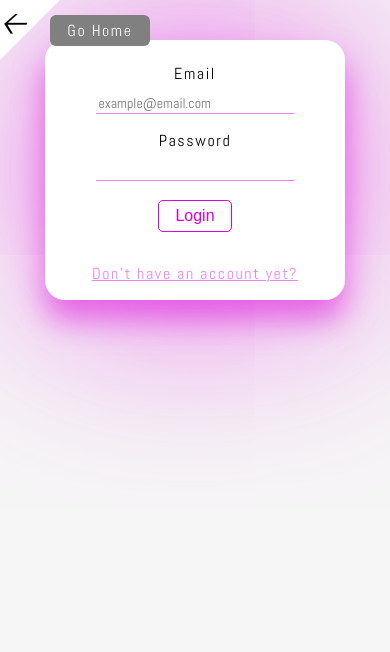
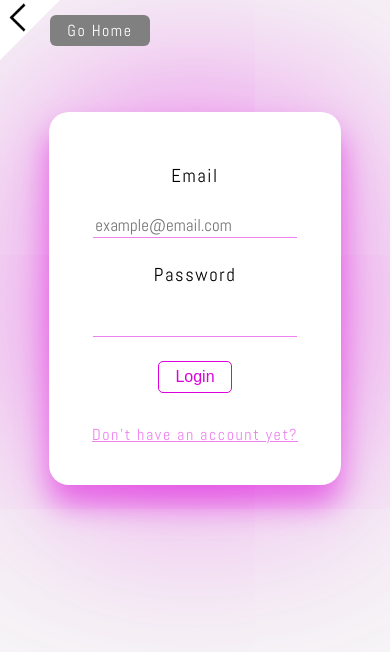
Before and after one commit to Lubomir-Stavrev/InstaBook, a React (Create React App) app: page /login in a window 390 px wide. Shown: the top 652 px of the page. Built offline with nearby package versions, Linux system fonts and the light colour scheme.

Commit message:
fixing landing, login and register design responsiveness

```diff
--- a/src/components/Auth/Auth.module.css
+++ b/src/components/Auth/Auth.module.css
@@ -1,4 +1,5 @@
-.formContainer {
+.formContainer,
+.formContainerLogin {
     text-align: center;
     background-color: #fff;
     border-radius: 20px;
@@ -12,6 +13,39 @@
     margin-top: calc(6rem - 56px);
     margin-right: 11.5vw;
     margin-left: 11.5vw;
+}
+
+.formContainerLogin {
+    padding-top: 2.5rem;
+    padding-bottom: 2.5rem;
+    margin-right: 12.5vw;
+    margin-left: 12.5vw;
+}
+
+.formContainerLogin .formDefault label {
+    text-align: center;
+    display: block;
+    font-size: calc(22pt - 8pt);
+    margin-top: calc(2rem - 20px);
+    margin-bottom: calc(2rem - 20px);
+}
+
+.formContainerLogin .inputDefault {
+    margin-top: 4.5%;
+    margin-bottom: 4.5%;
+    font-family: inherit;
+    border: 0;
+    outline: 0;
+    font-size: calc(1.5rem - 7px);
+    transition: border-color 0.2s;
+    -webkit-transition: border-color 0.2s;
+    -moz-transition: border-color 0.2s;
+    -ms-transition: border-color 0.2s;
+    -o-transition: border-color 0.2s;
+    width: calc(46% + 65px);
+    border-bottom: 1.5px solid #EE82EE;
+    color: #dc00dc;
+    background: none;
 }
 
 .authRedirect span {
@@ -38,10 +72,10 @@
     outline: 0;
     font-size: calc(1.5rem - 10px);
     transition: border-color 0.2s;
-    -webkit-transition: 22;
-    -moz-transition: 22;
-    -ms-transition: 22;
-    -o-transition: 22;
+    -webkit-transition: border-color 0.2s;
+    -moz-transition: border-color 0.2s;
+    -ms-transition: border-color 0.2s;
+    -o-transition: border-color 0.2s;
     width: calc(46% + 55px);
     border-bottom: 1.5px solid #EE82EE;
     color: #dc00dc;
@@ -78,9 +112,8 @@
     border-right: 60px solid transparent;
 }
 
-.goHomeButton i {
-    color: black;
-    font-size: 2rem;
+.goHomeButton img {
+    width: 35px;
     top: 0;
     left: 0;
     position: fixed;
@@ -113,3 +146,10 @@
 .goHomeButton:hover .tooltiptext {
     visibility: visible;
 }
+
+@media only screen and (max-width: 880px) {
+    .formContainer,
+    .formContainerLogin {
+        margin-top: 7rem;
+    }
+}
--- a/src/components/Auth/Login.js
+++ b/src/components/Auth/Login.js
@@ -3,6 +3,7 @@ import authStyle from "./Auth.module.css";
 import { Link } from "react-router-dom";
 import service from "../../server/services";
 import isStrongPassword from "validator/lib/isStrongPassword";
+import arrow from "../../images/goBackArrow.png";
 
 function Login({ history }) {
 	const [errorMessage, setErrorMessage] = useState("");
@@ -22,10 +23,10 @@ function Login({ history }) {
 		});
 	}
 	return (
-		<div className={authStyle.formContainer}>
+		<div className={authStyle.formContainerLogin}>
 			<div className={authStyle.goHomeButton}>
 				<Link to="/">
-					<i>🡠</i>
+					<img src={arrow} alt="" />
 				</Link>
 				<span className={authStyle.tooltiptext}>Go Home</span>
 			</div>
--- a/src/components/Auth/Register.js
+++ b/src/components/Auth/Register.js
@@ -4,6 +4,7 @@ import authStyle from "./Auth.module.css";
 import { Link } from "react-router-dom";
 import service from "../../server/services.js";
 import isStrongPassword from "validator/lib/isStrongPassword";
+import arrow from "../../images/goBackArrow.png";
 
 function Register({ history }) {
 	const [errorMessage, setErrorMessage] = useState("");
@@ -66,7 +67,7 @@ function Register({ history }) {
 		<div className={authStyle.formContainer}>
 			<div className={authStyle.goHomeButton}>
 				<Link to="/">
-					<i>🡠</i>
+					<img src={arrow} alt="" />
 				</Link>
 				<span className={authStyle.tooltiptext}>Go Home</span>
 			</div>
--- a/src/components/LandingPage/LandingPage.module.css
+++ b/src/components/LandingPage/LandingPage.module.css
@@ -28,11 +28,12 @@
 
 #titleContainer {
     z-index: 1;
-    margin-top: 16vw;
-    font-size: 5rem;
+    width: 100%;
+    font-size: calc(10rem - 80px);
     color: #fff;
     text-shadow: -1px -1px 0 #000, 1px -1px 0 #000, -1px 1px 0 #000, 1px 1px 0 #000;
     cursor: default;
+    margin-top: calc(10% + 4rem);
 }
 
 .highlightOne {
@@ -80,3 +81,9 @@
     -ms-border-radius: 15px;
     -o-border-radius: 15px;
 }
+
+@media only screen and (max-width: 380px) {
+    #titleContainer {
+        font-size: calc(9rem - 76px) !important;
+    }
+}
```
Also changed, not shown: src/images/goBackArrow.png (added).
